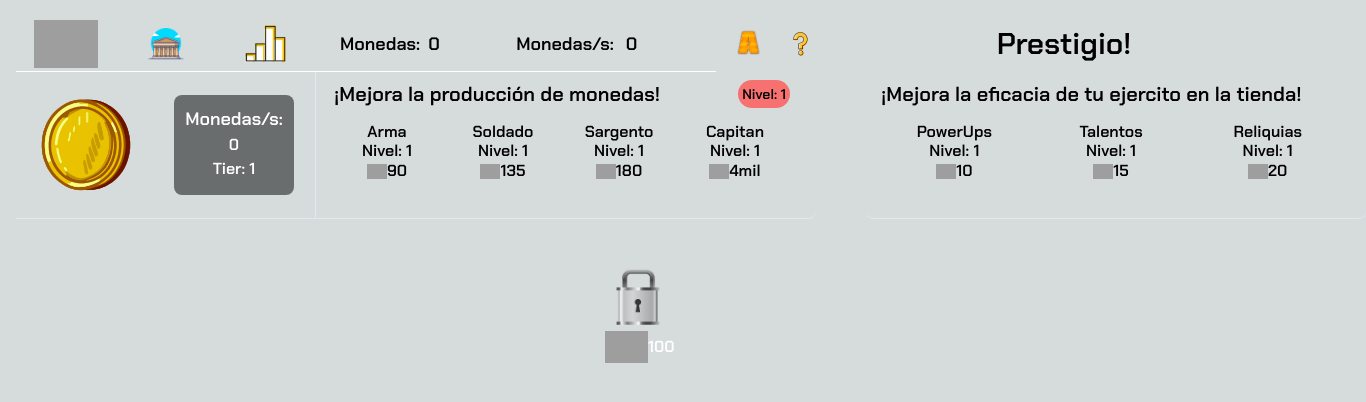
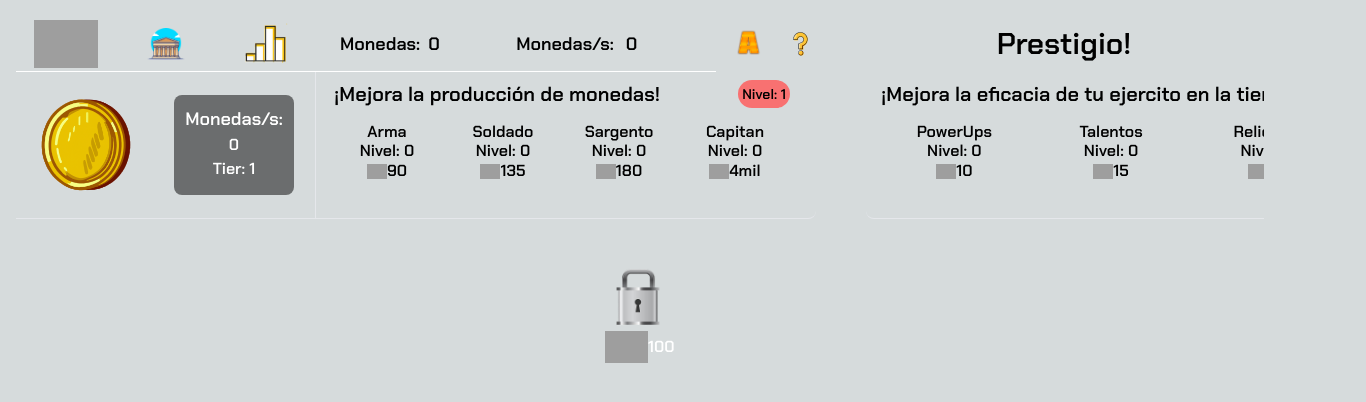
Before and after one commit to JavierChicano/cookie-clicker-v3, a Next.js app: page / in a window 1280 px wide. Shown: the top 402 px of the page, 1366 px wide, since content can reach past the window. Built offline with nearby package versions, Linux system fonts and the light colour scheme; grey boxes are pictures that could not be loaded.

Commit message:
prueba unidades

```diff
--- a/app/layout.tsx
+++ b/app/layout.tsx
@@ -31,9 +31,9 @@ export default function RootLayout({
   return (
     <html lang="en">
       <body
-        className={`${archivo_black.className} antialiased bg-gradient-to-b from-fondo to-red-500 box-border	cursor-crosshair p-4 w-full h-full`}
+        className={`${archivo_black.className} antialiased bg-gradient-to-b from-fondo to-red-500 box-border	cursor-crosshair p-4 w-full h-full grid grid-rows-[min-content_1fr]`}
       >
-        <header className="rounded-r-md w-full grid grid-cols-[minmax(700px,700px)_minmax(0px,1fr)_minmax(200px,300px)] h-14 items-center justify-center ">
+        <header className="rounded-r-md w-full grid grid-cols-[minmax(700px,700px)_minmax(0px,1fr)_minmax(200px,300px)] h-14 items-center justify-center sticky top-0 z-50 ">
           <ul className="flex list-none m-0 p-0 h-full rounded-t-lg bg-principal border-b border-solid border-white">
             <li className="flex flex-[1] cursor-pointer h-full items-center justify-center rounded-tl-lg ">
               <Link href="/">
--- a/app/page.tsx
+++ b/app/page.tsx
@@ -23,7 +23,7 @@ export default function Home() {
     //fuentes de letras
     //Empezar con el estdo del contador de monedas (y tmb pasarselo al layout)
 
-    <main className="flex flex-col gap-y-10 mb-10 text-black">
+    <main className="flex flex-col gap-y-10 text-black snap-y overflow-y-scroll snap-mandatory">
       {contenedorArray}
 
       <div className="flex flex-col justify-center rounded-r-lg text-center items-center bg-principalOscurecido mr-[100px] lg:m-0">
--- a/components/main/contenedor-principal.tsx
+++ b/components/main/contenedor-principal.tsx
@@ -56,7 +56,7 @@ export default function ContenedorPrincipal({
       {
         fila: numeroFila,
         nombre: "Arma",
-        nivel: 1,
+        nivel: 0,
         precio: (preciosComponentes.get("Arma") ?? 0) * ((numeroFila + 1) * 9),
         descripcion: `Aumenta el valor del click + ${numeroFila + 1}`,
         accion: () => {
@@ -66,7 +66,7 @@ export default function ContenedorPrincipal({
       {
         fila: numeroFila,
         nombre: "Soldado",
-        nivel: 1,
+        nivel: 0,
         precio:
           (preciosComponentes.get("Soldado") ?? 0) * ((numeroFila + 1) * 9),
         descripcion: `Aumenta ${numeroFila + 1} monedas/s`,
@@ -78,7 +78,7 @@ export default function ContenedorPrincipal({
       {
         fila: numeroFila,
         nombre: "Sargento",
-        nivel: 1,
+        nivel: 0,
         precio:
           (preciosComponentes.get("Sargento") ?? 0) * ((numeroFila + 1) * 9),
         descripcion: `Aumenta ${(numeroFila + 1) * 3} monedas/s`,
@@ -90,7 +90,7 @@ export default function ContenedorPrincipal({
       {
         fila: numeroFila,
         nombre: "Capitan",
-        nivel: 1,
+        nivel: 0,
         precio:
           (preciosComponentes.get("Capitan") ?? 0) * ((numeroFila + 1) * 9),
         descripcion: `Aumenta ${(numeroFila + 1) * 5} monedas/s`,
@@ -115,7 +115,7 @@ export default function ContenedorPrincipal({
       {
         fila: numeroFila,
         nombre: "PowerUps",
-        nivel: 1,
+        nivel: 0,
         precio: preciosComponentes.get("PowerUps") ?? 0,
         descripcion: `Añade un boost que hace a las tropas mas eficientes`,
         accion: () => {},
@@ -123,7 +123,7 @@ export default function ContenedorPrincipal({
       {
         fila: numeroFila,
         nombre: "Talentos",
-        nivel: 1,
+        nivel: 0,
         precio: preciosComponentes.get("Talentos") ?? 0,
         descripcion: `Desbloquea habilidades unicas de cada objeto`,
 
@@ -132,7 +132,7 @@ export default function ContenedorPrincipal({
       {
         fila: numeroFila,
         nombre: "Reliquias",
-        nivel: 1,
+        nivel: 0,
         precio: preciosComponentes.get("Reliquias") ?? 0,
         descripcion: `Implementa pasivas unicas en cada nivel`,
         accion: () => {},
@@ -196,8 +196,7 @@ export default function ContenedorPrincipal({
     ) : null;
 
   return (
-    <>
-      <div className="grid grid-cols-[minmax(300px,300px)_minmax(500px,1fr)_minmax(500px,1fr)] lg:grid-cols-[minmax(300px,300px)_minmax(500px,1fr)_minmax(550px,600px)]">
+      <div className="grid grid-cols-[minmax(300px,300px)_minmax(500px,1fr)_minmax(500px,1fr)] lg:grid-cols-[minmax(300px,300px)_minmax(500px,1fr)_minmax(550px,600px)] snap-start">
         <section className="flex items-center border-r border-b border-solid p-[8px] bg-principal">
           <img
             src={coinImage.src}
@@ -228,7 +227,7 @@ export default function ContenedorPrincipal({
             </span>
           </aside>
 
-          <aside className="flex flex-wrap mt-[-2px]">
+          <aside className="flex flex-row mt-[-2px]">
             {cajasMejora}
             <span className="flex justify-center items-center lg:hidden">
               <img
@@ -276,6 +275,5 @@ export default function ContenedorPrincipal({
           </aside>
         </section>
       </div>
-    </>
   );
 }
--- a/precios/gestionUnidades.ts
+++ b/precios/gestionUnidades.ts
@@ -1,17 +1,31 @@
 const letras = ['mil', 'millon', 'A', 'B', 'C', 'D', 'E', 'F', 'G', 'H', 'I', 'J', 'K', 'L', 'M', 'N', 'O', 'P', 'Q', 'R', 'S', 'T', 'U', 'V', 'W', 'X', 'Y', 'Z'];
+const letras2 = ['A', 'B', 'C', 'D', 'E', 'F', 'G', 'H', 'I', 'J', 'K', 'L', 'M', 'N', 'O', 'P', 'Q', 'R', 'S', 'T', 'U', 'V', 'W', 'X', 'Y', 'Z'];
 
 export function formatoCifra(numero: number) {
-  const maxLetras = letras.length;
+  let maxLetras = letras.length;
 
   for (let i = maxLetras - 1; i >= 0; i--) {
-    const limiteSuperior = Math.pow(10, 3 * (i + 1));
+    const limite1Letra = Math.pow(10, 3 * (i + 1));
 
-    if (numero >= limiteSuperior) {
+    if (numero >= limite1Letra ) {
       const unidades = Math.floor(numero / Math.pow(10, 3 * (i + 1)));
       return `${unidades}${letras[i]}`;
     }
+    else{
+
+      //necesitamos 2 bucles que recorran letras2
+      //el primero empieza en A y luego vamos cambiando la segunda letra
+      //cuando la segunda letra llegue a Z terminamos el bucle y cambiamos a B
+      //y por tanto el bucle interno se reinicia (empieza en A de nuevo).
+
+      //reiniciamos i para que empiece a recorrer letras2
+      //esto sólo tiene que pasar UNA VEZ
+      //i=letras2.length-1;
+      //const unidades = Math.floor(numero / Math.pow(10, 3 * (i + 1)));
+      //return `${unidades}${letras2[i]}${letras2[j]}`;
+
+    }
   }
-
   return numero;
 }
 
```
